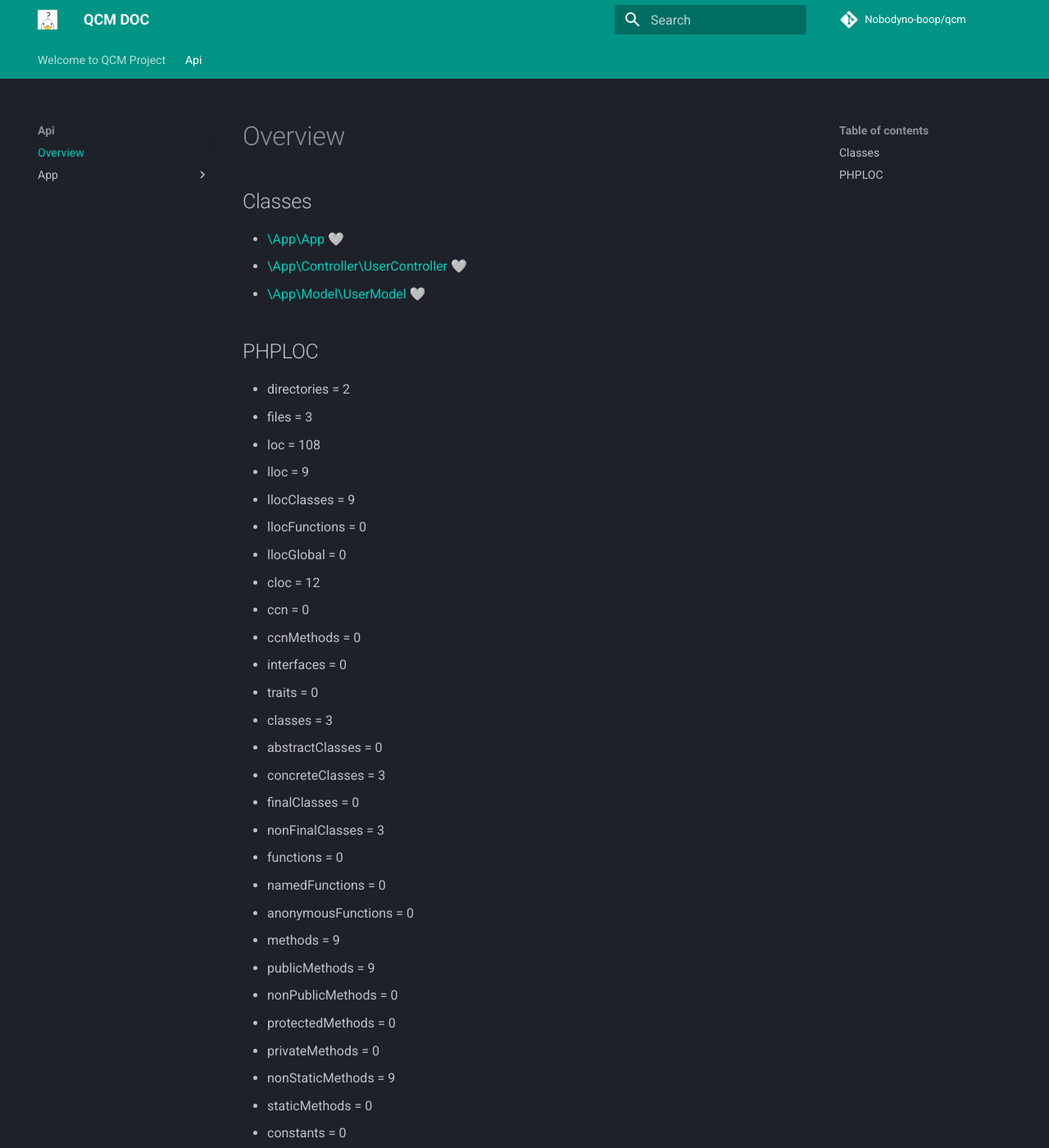
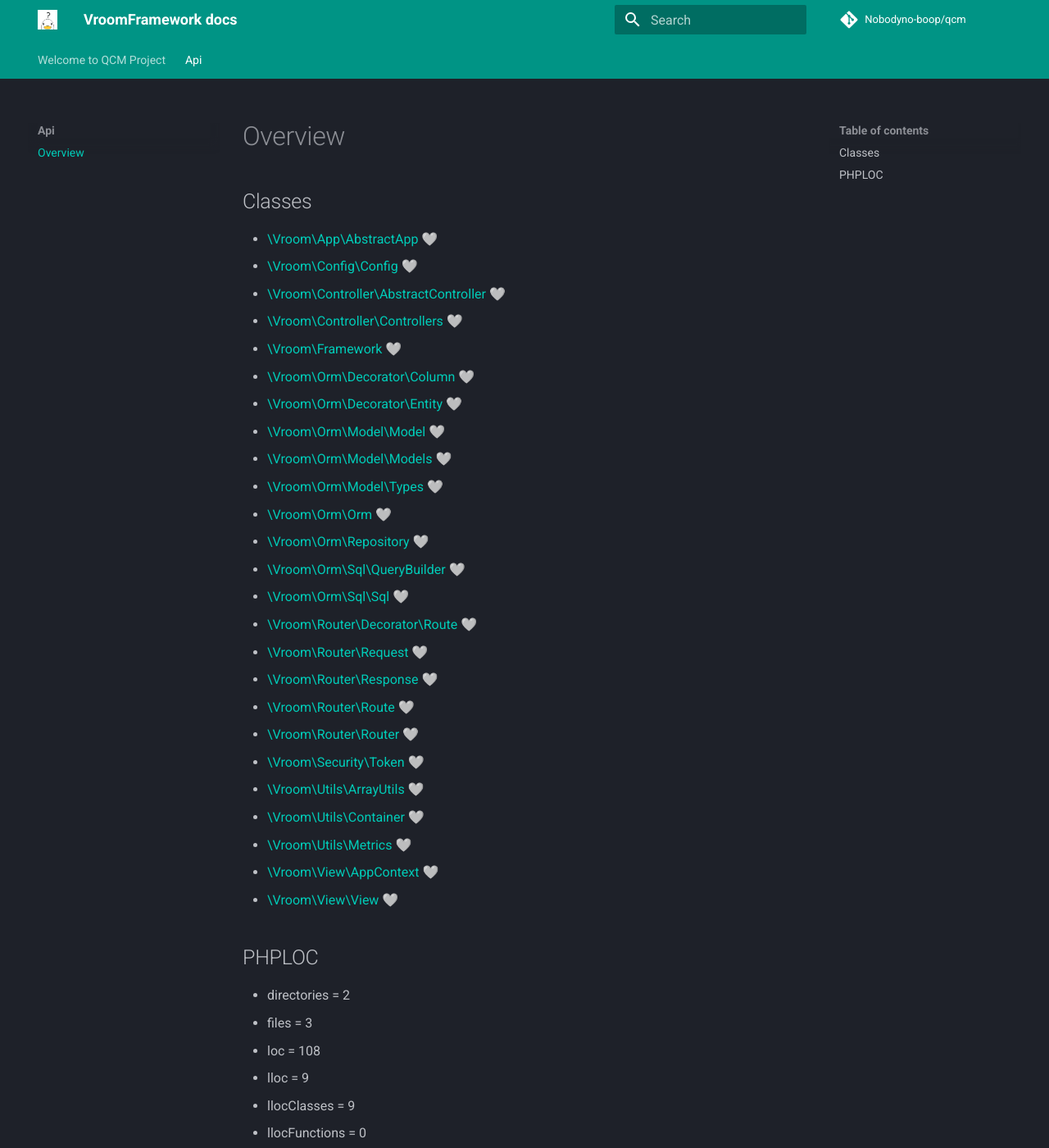
Before and after one commit to Nobodyno-boop/qcm, an MkDocs documentation site: the page built from docs/api/index.md, in a window 1280 px wide and 1400 px high. Shown: the whole window at 82% size. Built offline with MkDocs 1.6.1 and Material for MkDocs 9.7.7, drawn with Linux system fonts in a browser that asks for light colours; comment, search, counter and statistics services are not loaded.

Commit message:
add: lot of work & rework docs

```diff
--- a/.dog.yml
+++ b/.dog.yml
@@ -2,7 +2,7 @@
 title: 'Overview'
 # Relative or absolute paths to source files - plus patterns to include or exclude path pr files
 srcPaths:
-  'src':
+  'bin':
     '/.*\.php$/': true
 # Add new or change validation rules - omit completely to use default set
 rules:
--- a/docs/api/index.md
+++ b/docs/api/index.md
@@ -8,9 +8,31 @@ title: Overview
 
 ## Classes
 
-* [\App\App](App/App.md) 🤍
-* [\App\Controller\UserController](App/Controller/UserController.md) 🤍
-* [\App\Model\UserModel](App/Model/UserModel.md) 🤍
+* [\Vroom\App\AbstractApp](Vroom/App/AbstractApp.md) 🤍
+* [\Vroom\Config\Config](Vroom/Config/Config.md) 🤍
+* [\Vroom\Controller\AbstractController](Vroom/Controller/AbstractController.md) 🤍
+* [\Vroom\Controller\Controllers](Vroom/Controller/Controllers.md) 🤍
+* [\Vroom\Framework](Vroom/Framework.md) 🤍
+* [\Vroom\Orm\Decorator\Column](Vroom/Orm/Decorator/Column.md) 🤍
+* [\Vroom\Orm\Decorator\Entity](Vroom/Orm/Decorator/Entity.md) 🤍
+* [\Vroom\Orm\Model\Model](Vroom/Orm/Model/Model.md) 🤍
+* [\Vroom\Orm\Model\Models](Vroom/Orm/Model/Models.md) 🤍
+* [\Vroom\Orm\Model\Types](Vroom/Orm/Model/Types.md) 🤍
+* [\Vroom\Orm\Orm](Vroom/Orm/Orm.md) 🤍
+* [\Vroom\Orm\Repository](Vroom/Orm/Repository.md) 🤍
+* [\Vroom\Orm\Sql\QueryBuilder](Vroom/Orm/Sql/QueryBuilder.md) 🤍
+* [\Vroom\Orm\Sql\Sql](Vroom/Orm/Sql/Sql.md) 🤍
+* [\Vroom\Router\Decorator\Route](Vroom/Router/Decorator/Route.md) 🤍
+* [\Vroom\Router\Request](Vroom/Router/Request.md) 🤍
+* [\Vroom\Router\Response](Vroom/Router/Response.md) 🤍
+* [\Vroom\Router\Route](Vroom/Router/Route.md) 🤍
+* [\Vroom\Router\Router](Vroom/Router/Router.md) 🤍
+* [\Vroom\Security\Token](Vroom/Security/Token.md) 🤍
+* [\Vroom\Utils\ArrayUtils](Vroom/Utils/ArrayUtils.md) 🤍
+* [\Vroom\Utils\Container](Vroom/Utils/Container.md) 🤍
+* [\Vroom\Utils\Metrics](Vroom/Utils/Metrics.md) 🤍
+* [\Vroom\View\AppContext](Vroom/View/AppContext.md) 🤍
+* [\Vroom\View\View](Vroom/View/View.md) 🤍
 
 
 
--- a/mkdocs.yml
+++ b/mkdocs.yml
@@ -1,4 +1,4 @@
-site_name: QCM DOC
+site_name: VroomFramework docs
 site_author: Me
 
 docs_dir: docs
```
Also changed, not shown: docs/api/App/App.md (deleted, +0 -51 lines), docs/api/App/Controller/UserController.md (deleted, +0 -78 lines), docs/api/App/Model/UserModel.md (deleted, +0 -88 lines), src/view/home.twig (+6 -5 lines), 11 other files.
